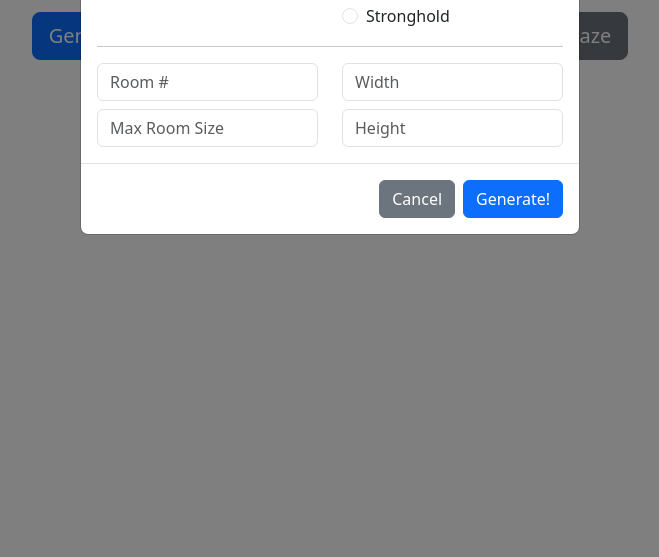
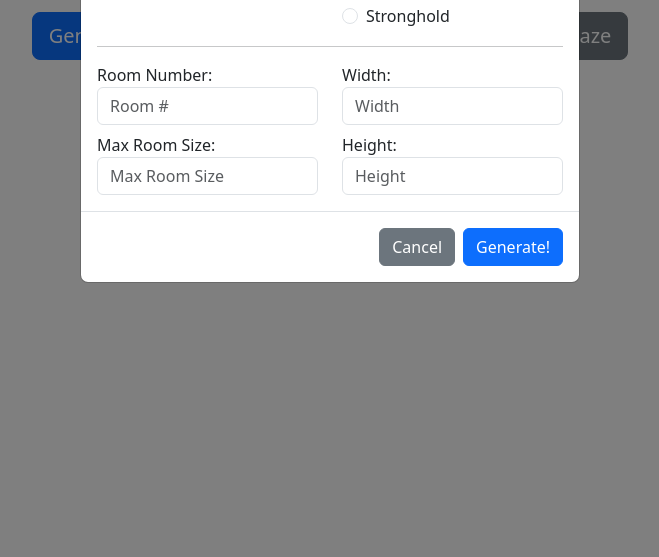
Before and after one commit to nwinn-student/Forgeon, a Flask app: template templates/home.html in a window 1280 px wide, after a click on "Generate Maze". Shown: the part 243-800 px from the top of the page, without its empty margins (310-969 px from the left). Run offline with Flask 3, Linux system fonts and the light colour scheme; the template is opened without the code that fills it, so the values that code supplies are empty; parts of the project's set-up code (start-up, migrations or seed data) failed here and were passed over.

Commit message:
Added labels to to inputs
Since templating immediately sets the values, it is challenging to understand what the values represent, so I added labels.

```diff
--- a/templates/mazegenerate.html
+++ b/templates/mazegenerate.html
@@ -51,11 +51,15 @@
             <hr>
             <div class="row mt-3">
                 <div class="col-6">
+					<label for="room-num">Room Number:</label>
                     <input type="number" id="room-num" name="room-num" class="form-control mb-2" placeholder="Room #" min="1" required>
+                    <label for="max-room-size">Max Room Size:</label>
                     <input type="number" id="max-room-size" name="max-room-size" class="form-control" placeholder="Max Room Size" min="5" max="20" required>
                 </div>
                 <div class="col-6">
+					<label for="width">Width:</label>
                     <input type="number" id="width" name="width" class="form-control mb-2" placeholder="Width" min="10" max="200" required>
+                    <label for="height">Height:</label>
                     <input type="number" id="height" name="height" class="form-control" placeholder="Height" min="10" max="200" required>
                 </div>
             </div>
```
